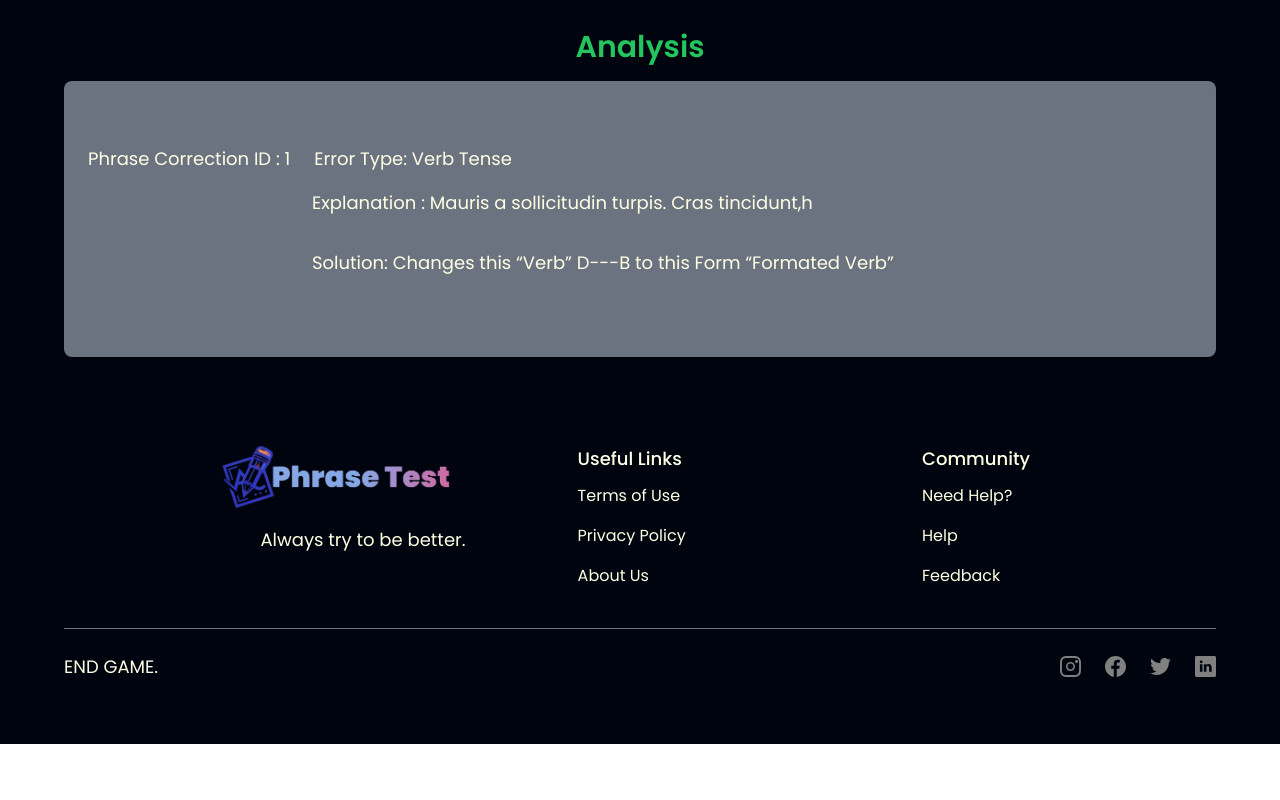
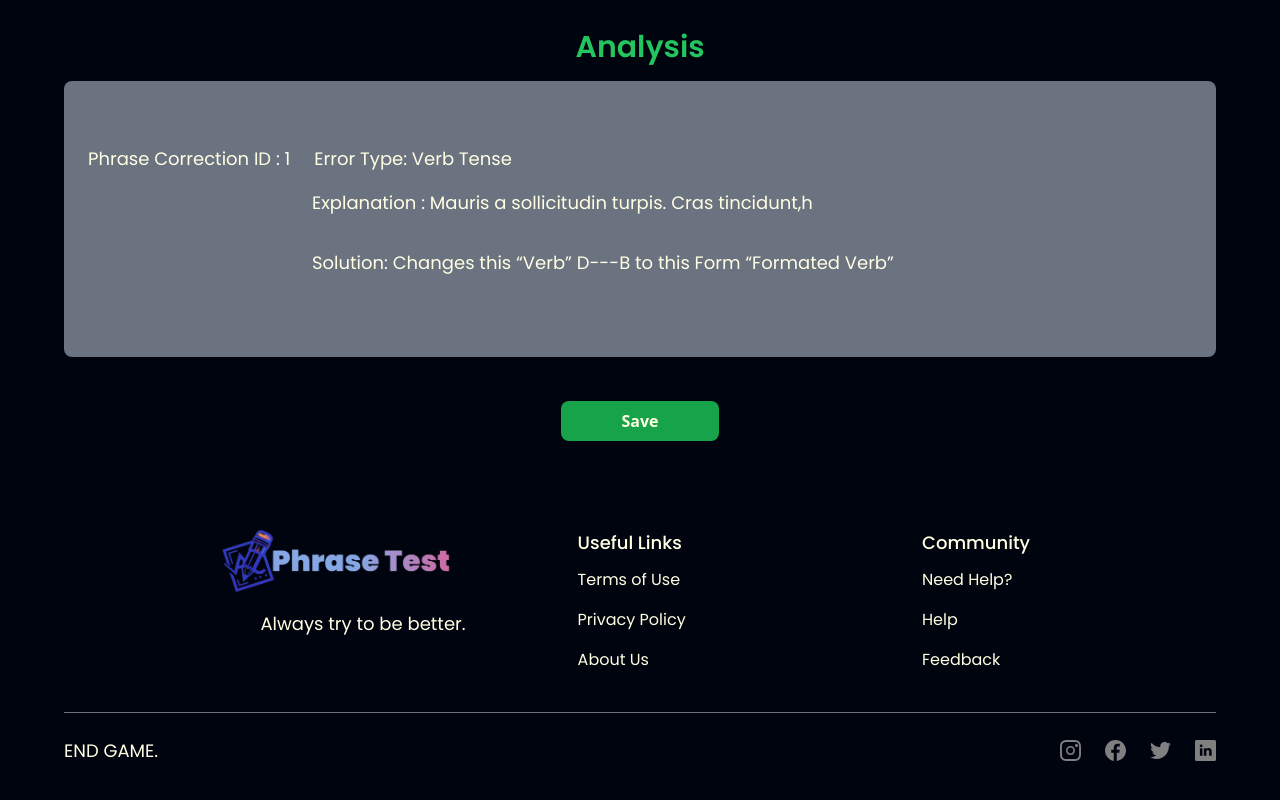
Before and after one commit to JhondhelPago/phrasetest_app, a React (Vite) app: page /examineresults in a window 1280 px wide. Shown: the part 803-1603 px from the top of the page. Before the commit the page ends 1547 px from the top, so only its background shows below. Built offline with nearby package versions, Linux system fonts and the light colour scheme.

Commit message:
normal button

```diff
--- a/src/components/Comparison.jsx
+++ b/src/components/Comparison.jsx
@@ -43,9 +43,11 @@ const Comparison = () => {
                 </div>
             </div>
           </div>
-          <div className='flex flex-row items-center justify-center'>
-
-          </div>
+          <div className=" flex md:flex md:items-center text-center justify-center mt-11">
+                                    <button type="submit" className="bg-green-600 text-primary dark:text-white font-semibold px-[60px] py-2 rounded-lg" >
+                                    Save
+                                    </button>
+                            </div>
         </div>
       </div>
     </div>
```
